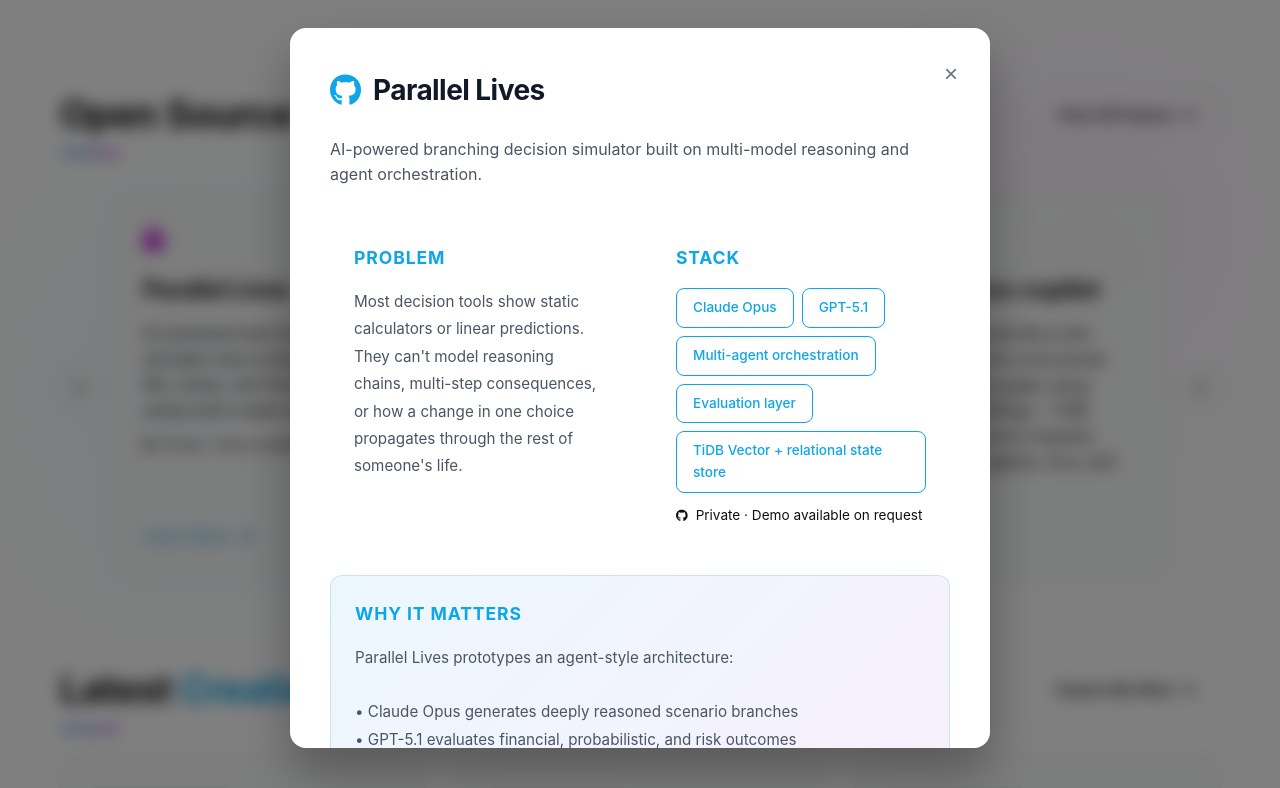
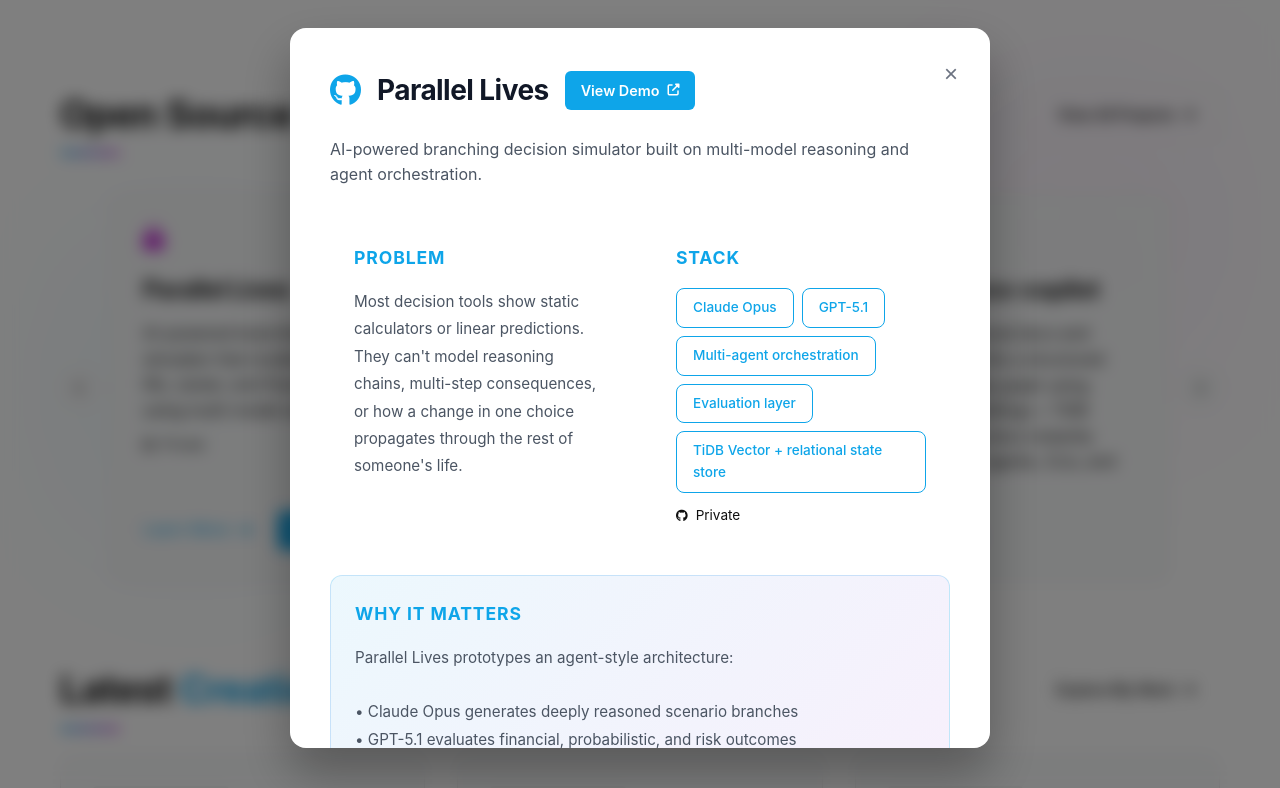
Before and after one commit to RealChrisSean/portfolio, a plain HTML site: page index.html in a window 1280 px wide. Both pictures are taken after a click on the element 276 px from the left and 901 px from the top of the page. Shown: the part 513-1301 px from the top of the page. Drawn offline with Linux system fonts and the light colour scheme.

Commit message:
add view demo button to Parallel Lives card and modal

```diff
--- a/index.html
+++ b/index.html
@@ -815,12 +815,16 @@
                     <p style="color: var(--text-muted); line-height: 1.6;">AI-powered branching decision simulator that models long-term life, career, and financial outcomes using multi-model reasoning.</p>
                     <div style="margin-top: 0.75rem; display: flex; align-items: center; gap: 0.5rem; color: var(--text-muted); font-size: 0.8rem;">
                         <i class="fab fa-github" style="font-size: 0.75rem;"></i>
-                        <span>Private · Demo available on request</span>
+                        <span>Private</span>
                     </div>
                 </div>
-                <div style="margin-top: 1.5rem; display: flex; align-items: center; gap: 0.5rem; color: var(--accent-primary);">
-                    <span>Learn More</span>
-                    <i class="fas fa-arrow-right"></i>
+                <div style="margin-top: 1.5rem; display: flex; align-items: center; justify-content: space-between; flex-wrap: wrap; gap: 0.5rem;">
+                    <span style="display: flex; align-items: center; gap: 0.5rem; color: var(--accent-primary);">
+                        Learn More <i class="fas fa-arrow-right"></i>
+                    </span>
+                    <a href="https://app.parallellives.ai" target="_blank" onclick="event.stopPropagation();" style="display: inline-flex; align-items: center; gap: 0.5rem; padding: 0.5rem 1rem; background: var(--accent-primary); color: white; border-radius: 6px; text-decoration: none; font-weight: 600; font-size: 0.9rem; transition: all 0.3s;">
+                        View Demo <i class="fas fa-external-link-alt" style="font-size: 0.75rem;"></i>
+                    </a>
                 </div>
             </div>
 
@@ -1225,6 +1229,7 @@
                 title: 'Parallel Lives',
                 subtitle: 'AI-powered branching decision simulator built on multi-model reasoning and agent orchestration.',
                 isPrivate: true,
+                demo: 'https://app.parallellives.ai',
                 problem: 'Most decision tools show static calculators or linear predictions. They can\'t model reasoning chains, multi-step consequences, or how a change in one choice propagates through the rest of someone\'s life.',
                 tech: 'Claude Opus (causal reasoning), GPT-5.1 (structured analysis), Multi-agent orchestration, Evaluation layer, TiDB Vector + relational state store',
                 why: 'Parallel Lives prototypes an agent-style architecture:<br><br>• Claude Opus generates deeply reasoned scenario branches<br>• GPT-5.1 evaluates financial, probabilistic, and risk outcomes<br>• A custom evaluation layer checks consistency, safety, and plausibility across branches<br>• A memory + state model tracks long-term consequences, not single responses<br><br>It\'s a working example of how reasoning models and tool-using models can collaborate to produce stable, interpretable outcomes. Exactly the kind of workflow underlying the future of Claude Code, MCP, and agent platforms.'
@@ -1273,9 +1278,10 @@
             ).join('');
 
             modalBody.innerHTML = `
-                <div class="modal-header">
+                <div class="modal-header" style="display: flex; align-items: center; gap: 1rem;">
                     <i class="fab fa-github" style="font-size: 2rem; color: var(--accent-primary);"></i>
-                    <h3>${project.title}</h3>
+                    <h3 style="margin: 0;">${project.title}</h3>
+                    ${project.isPrivate && project.demo ? `<a href="${project.demo}" target="_blank" style="display: inline-flex; align-items: center; gap: 0.5rem; padding: 0.5rem 1rem; background: var(--accent-primary); color: white; border-radius: 6px; text-decoration: none; font-weight: 600; font-size: 0.9rem; transition: all 0.3s;">View Demo <i class="fas fa-external-link-alt" style="font-size: 0.75rem;"></i></a>` : ''}
                 </div>
                 <p class="modal-subtitle">${project.subtitle}</p>
 
@@ -1293,7 +1299,7 @@
                         ${project.isPrivate ? `
                         <div style="display: flex; align-items: center; gap: 0.5rem; color: var(--text-muted); font-size: 0.85rem; margin-top: 0.75rem;">
                             <i class="fab fa-github" style="font-size: 0.75rem;"></i>
-                            <span>Private · Demo available on request</span>
+                            <span>Private${project.demo ? '' : ' · Demo available on request'}</span>
                         </div>
                         ` : ''}
                     </div>
```
